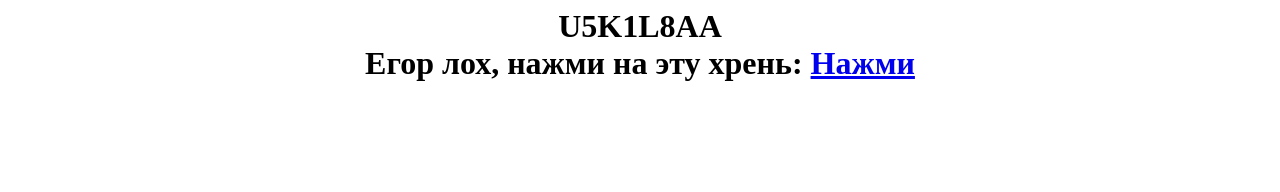
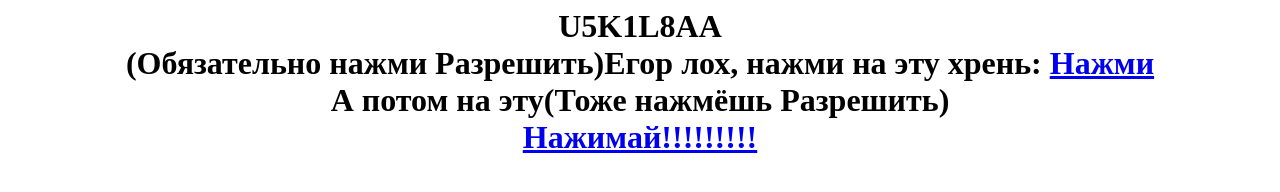
Before and after one commit to ez-op-key/ez-op-key.github.io, a plain HTML site: page index.html in a window 1280 px wide. Drawn offline with Linux system fonts and the light colour scheme.

Commit message:
Update index.html

```diff
--- a/index.html
+++ b/index.html
@@ -1,6 +1,6 @@
 <html>
 <title>EZ-OP[key]</title>
 <body>
-<h1><center>U5K1L8AA<br>Егор лох, нажми на эту хрень: <a href = "easy-rascrutka.github.io">Нажми</a></center></h1>
+<h1><center>U5K1L8AA<br>(Обязательно нажми Разрешить)Егор лох, нажми на эту хрень: <a href = "https://shre.su/OS9K">Нажми</a><br>А потом на эту(Тоже нажмёшь Разрешить)<br><a href = "https://shre.su/38B9">Нажимай!!!!!!!!!</a><center></h1>
 </body>
 </html>
```
